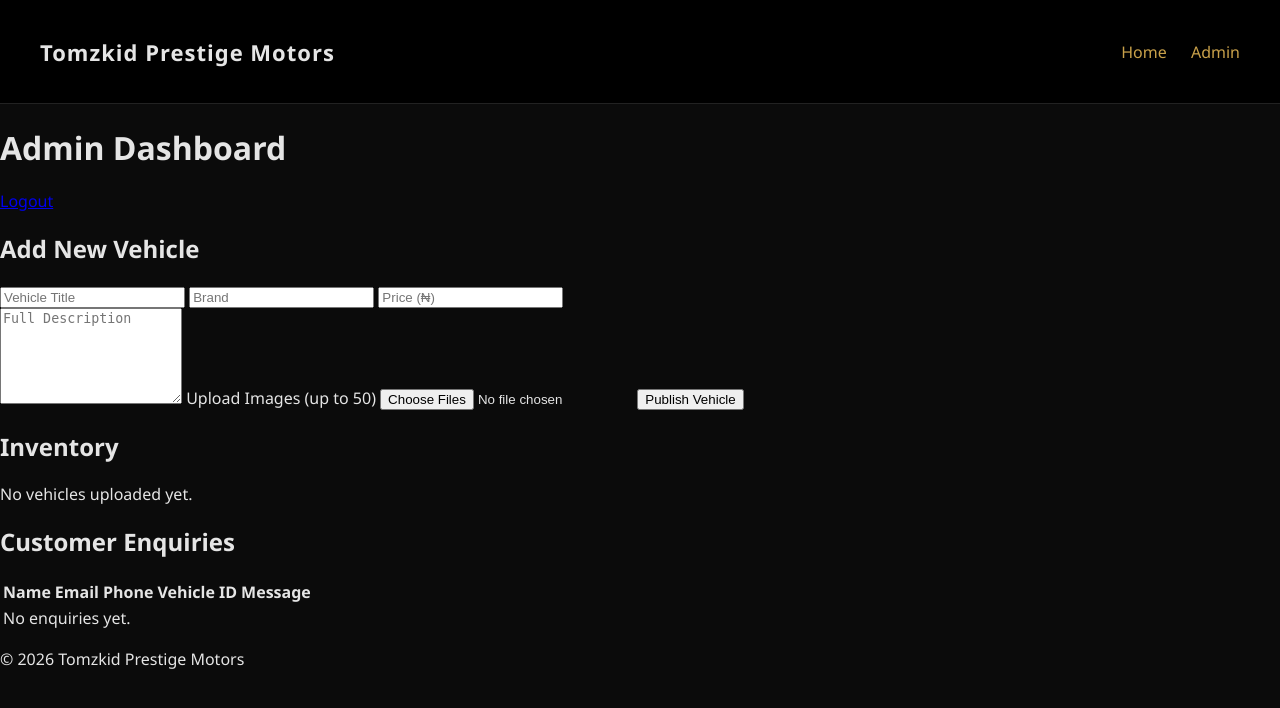
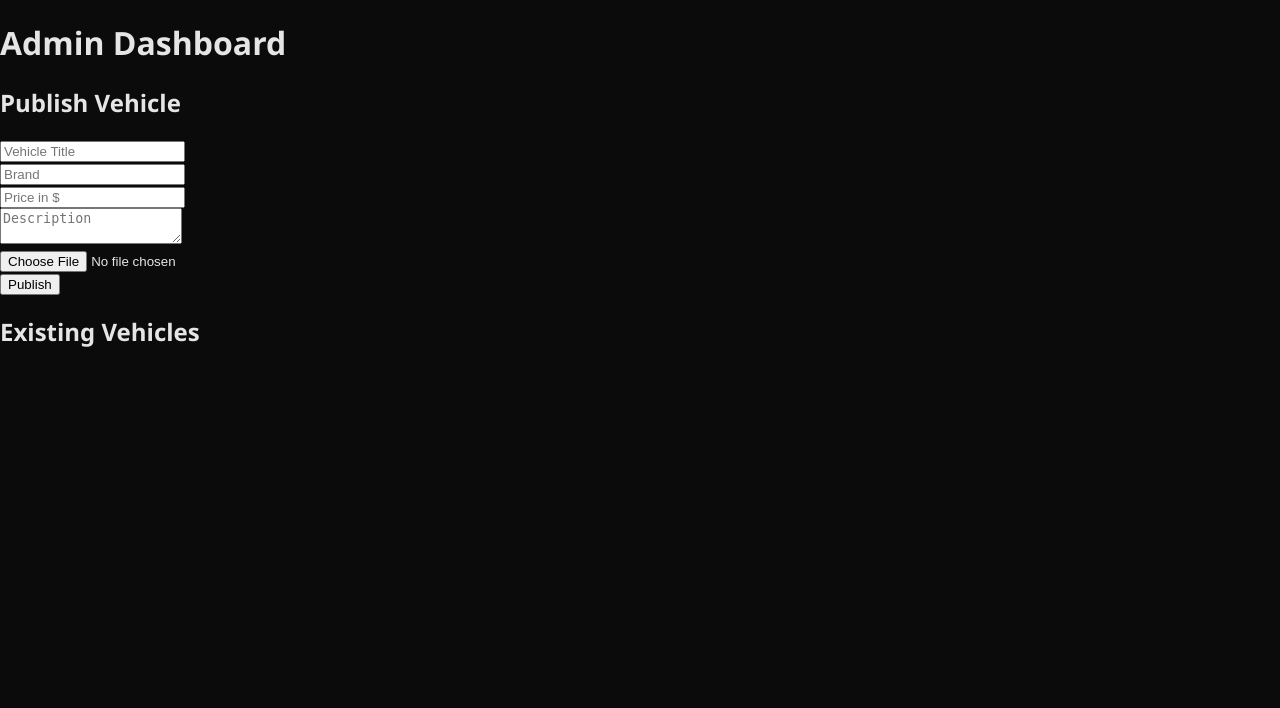
Before and after one commit to djvibez29/tomzkid-prestige-motors, a Flask app: page /admin in a window 1280 px wide. Shown: the top 708 px of the page. Run offline with Flask 3, Linux system fonts and the light colour scheme.

Commit message:
Update admin.html

```diff
--- a/templates/admin.html
+++ b/templates/admin.html
@@ -1,113 +1,40 @@
-{% extends "base.html" %}
-{% block content %}
+<!DOCTYPE html>
+<html lang="en">
+<head>
+    <meta charset="UTF-8">
+    <title>Admin Dashboard</title>
+    <link rel="stylesheet" href="{{ url_for('static', filename='css/style.css') }}">
+</head>
+<body>
+    <h1>Admin Dashboard</h1>
+    {% with messages = get_flashed_messages(with_categories=true) %}
+      {% if messages %}
+        {% for category, message in messages %}
+          <div class="flash {{ category }}">{{ message }}</div>
+        {% endfor %}
+      {% endif %}
+    {% endwith %}
 
-<div class="admin-wrapper">
+    <h2>Publish Vehicle</h2>
+    <form method="POST" enctype="multipart/form-data">
+        <input type="text" name="title" placeholder="Vehicle Title" required><br>
+        <input type="text" name="brand" placeholder="Brand" required><br>
+        <input type="text" name="price" placeholder="Price in $" required><br>
+        <textarea name="description" placeholder="Description"></textarea><br>
+        <input type="file" name="image" accept="image/*"><br>
+        <button type="submit">Publish</button>
+    </form>
 
-  <div class="admin-topbar">
-    <h1>Admin Dashboard</h1>
-    <a href="{{ url_for('admin_logout') }}" class="logout-btn">Logout</a>
-  </div>
-
-  <!-- ================= ADD VEHICLE ================= -->
-
-  <section class="admin-section">
-    <h2>Add New Vehicle</h2>
-
-    <form method="POST" enctype="multipart/form-data" class="admin-form">
-
-      <div class="form-grid">
-
-        <input type="text" name="title" placeholder="Vehicle Title" required>
-
-        <input type="text" name="brand" placeholder="Brand" required>
-
-        <input type="number" name="price" placeholder="Price (₦)" required>
-
-      </div>
-
-      <textarea name="description" placeholder="Full Description" rows="6" required></textarea>
-
-      <label class="upload-label">
-        Upload Images (up to 50)
-        <input
-          type="file"
-          name="images"
-          multiple
-          accept="image/*"
-        >
-      </label>
-
-      <button type="submit" class="primary-btn">Publish Vehicle</button>
-
-    </form>
-  </section>
-
-  <!-- ================= INVENTORY ================= -->
-
-  <section class="admin-section">
-
-    <h2>Inventory</h2>
-
-    <div class="inventory-grid">
-
-      {% for car in cars %}
-      <div class="inventory-card">
-
-        <strong>{{ car.title }}</strong>
-        <span>{{ car.brand }}</span>
-        <span>₦{{ "{:,}".format(car.price or 0) }}</span>
-
-        <span>{{ car.images|length }} images</span>
-
-      </div>
-      {% else %}
-        <p>No vehicles uploaded yet.</p>
-      {% endfor %}
-
-    </div>
-
-  </section>
-
-  <!-- ================= LEADS ================= -->
-
-  <section class="admin-section">
-
-    <h2>Customer Enquiries</h2>
-
-    <div class="lead-table">
-
-      <table>
-
-        <thead>
-          <tr>
-            <th>Name</th>
-            <th>Email</th>
-            <th>Phone</th>
-            <th>Vehicle ID</th>
-            <th>Message</th>
-          </tr>
-        </thead>
-
-        <tbody>
-          {% for lead in leads %}
-          <tr>
-            <td>{{ lead.name }}</td>
-            <td>{{ lead.email }}</td>
-            <td>{{ lead.phone }}</td>
-            <td>{{ lead.car_id }}</td>
-            <td>{{ lead.message }}</td>
-          </tr>
-          {% else %}
-            <tr><td colspan="5">No enquiries yet.</td></tr>
-          {% endfor %}
-        </tbody>
-
-      </table>
-
-    </div>
-
-  </section>
-
-</div>
-
-{% endblock %}
+    <h2>Existing Vehicles</h2>
+    <ul>
+        {% for car in cars %}
+        <li>
+            <strong>{{ car.title }}</strong> - {{ car.brand }} - ${{ "{:,.2f}".format(car.price) }}
+            {% if car.image_filename %}
+            <br><img src="{{ url_for('static', filename='uploads/cars/' + car.image_filename) }}" width="200">
+            {% endif %}
+        </li>
+        {% endfor %}
+    </ul>
+</body>
+</html>
```
